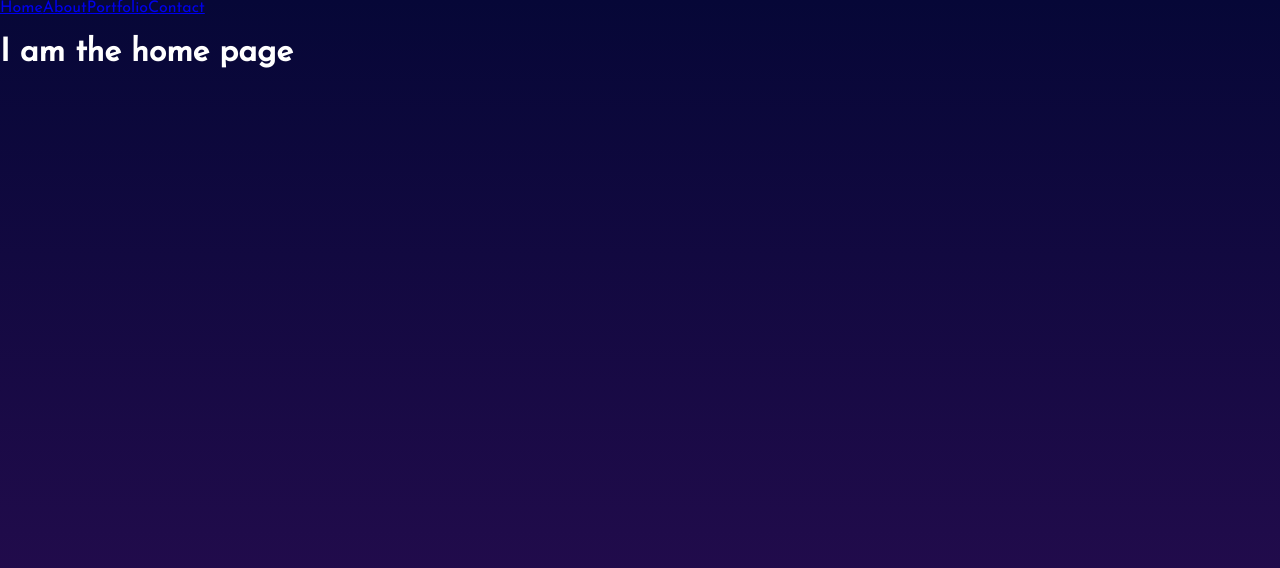
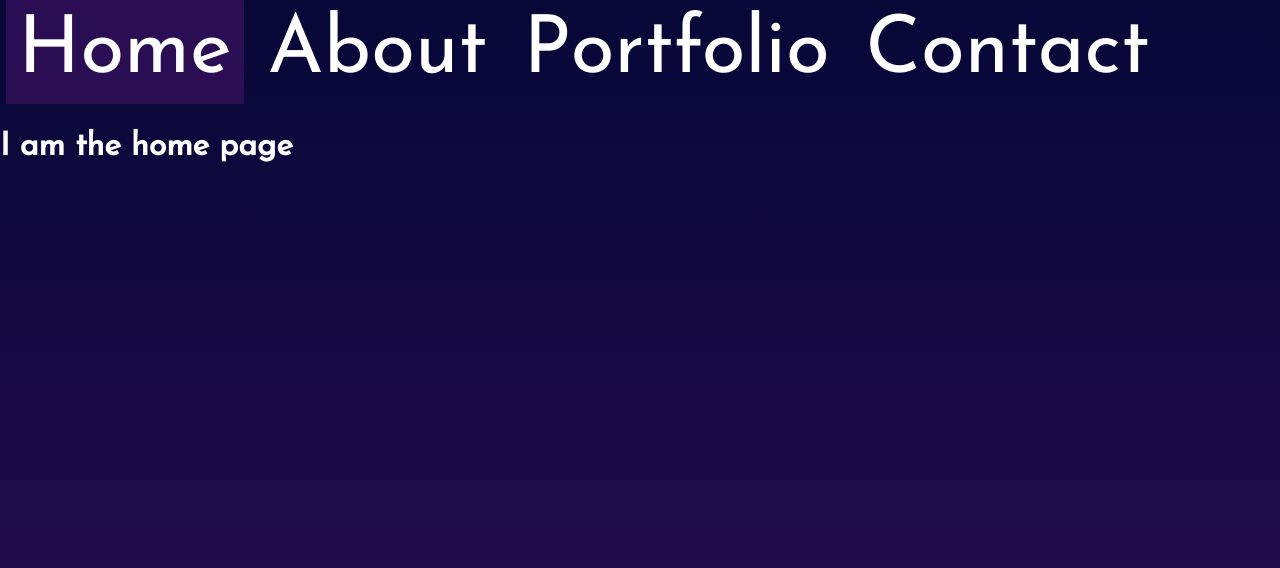
Before and after one commit to dowlingec/dowlingecodes, a React (Create React App) app: page / in a window 1280 px wide. Shown: the top 568 px of the page. Built offline with nearby package versions, Linux system fonts and the light colour scheme.

Commit message:
basic styling for nav

```diff
--- a/src/App.js
+++ b/src/App.js
@@ -10,6 +10,7 @@ import Contact from "./components/Contact"
 function App() {
   return (
     <div className="app-whole">
+      {/* <img src="" style={{ height: `100%`, marginLeft: `-2%`}}></img> */}
       <NavBar />
       <Switch>
         <Route exact path="/about">
--- a/src/components/NavBar.js
+++ b/src/components/NavBar.js
@@ -1,20 +1,30 @@
 import { NavLink } from "react-router-dom";
 
 function NavBar() {
+    const linkStyles = {
+        display: "inline-block",
+        // width: "50px",
+        padding: "12px",
+        margin: "0 6px 6px",
+        // background: "blue",
+        textDecoration: "none",
+        color: "white",
+        fontSize: "5em"
+      };
 
     return (
         <div className="nav-bar">
             {/* <img src="" style={{ height: `100%`, marginLeft: `-2%`}}></img> */}
-                <NavLink activeClassName="active" to="/" exact>
+                <NavLink activeClassName="active" to="/" exact style={linkStyles} activeStyle={{ background: "rgb(43, 13, 83)"}}>
                     Home
                 </NavLink>
-                <NavLink activeClassName="active" to="/about" exact>
+                <NavLink activeClassName="active" to="/about" exact style={linkStyles} activeStyle={{ background: "rgb(43, 13, 83)"}}>
                     About
                 </NavLink>
-                <NavLink activeClassName="active" to="/portfolio" exact>
+                <NavLink activeClassName="active" to="/portfolio" exact style={linkStyles} activeStyle={{ background: "rgb(43, 13, 83)"}}>
                     Portfolio
                 </NavLink>
-                <NavLink activeClassName="active" to="/contact" exact>
+                <NavLink activeClassName="active" to="/contact" exact style={linkStyles} activeStyle={{ background: "rgb(43, 13, 83)"}}>
                     Contact
                 </NavLink>
         </div>)
```
